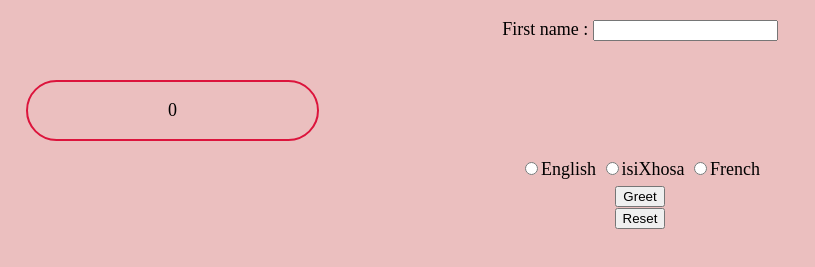
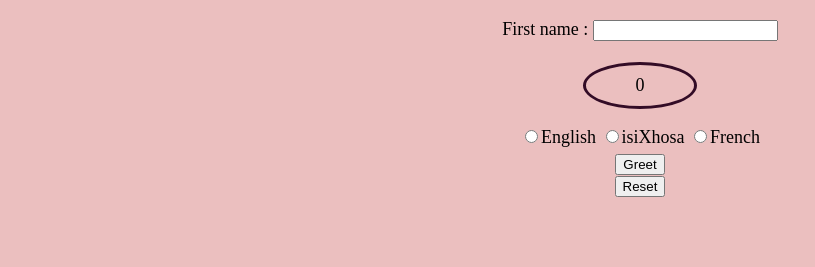
Before and after one commit to Asiphenombeleko/greetings-webpage, a plain HTML site: page index.html in a window 1280 px wide. Shown: the part 61-328 px from the top of the page, without its empty margins (0-815 px from the left). Drawn offline with Linux system fonts and the light colour scheme.

Commit message:
changes made

```diff
--- a/greet.css
+++ b/greet.css
@@ -1,25 +1,26 @@
-
-.intro{
+.intro {
     text-align: center;
     font-size: xx-large;
   }
 
-.greetBtn{
+  .greetBtn {
     font-size: x-large;
   }
-.counter{
-    padding: 1em;
-    margin: 1em;
-    border-radius: 2em;
-    border: 2px solid crimson;
-    width: 20%;
-   text-align: center !important;
+  .counter {
+      border-radius: 110%;
+    margin: auto;
+    width: 7%;
+    border: 3px solid rgb(51, 12, 38);
+    padding: 10px;
   }
 
   .container {
     text-align: center;
     font-size: large;
   }
-body{
+  body {
     background-color: rgb(235, 191, 191);
   }
+  .radio {
+    padding-top: 1em;
+  }
```
Also changed, not shown: index.html (line endings or trailing spaces). Lines whose indentation alone changed are shown as unchanged.
